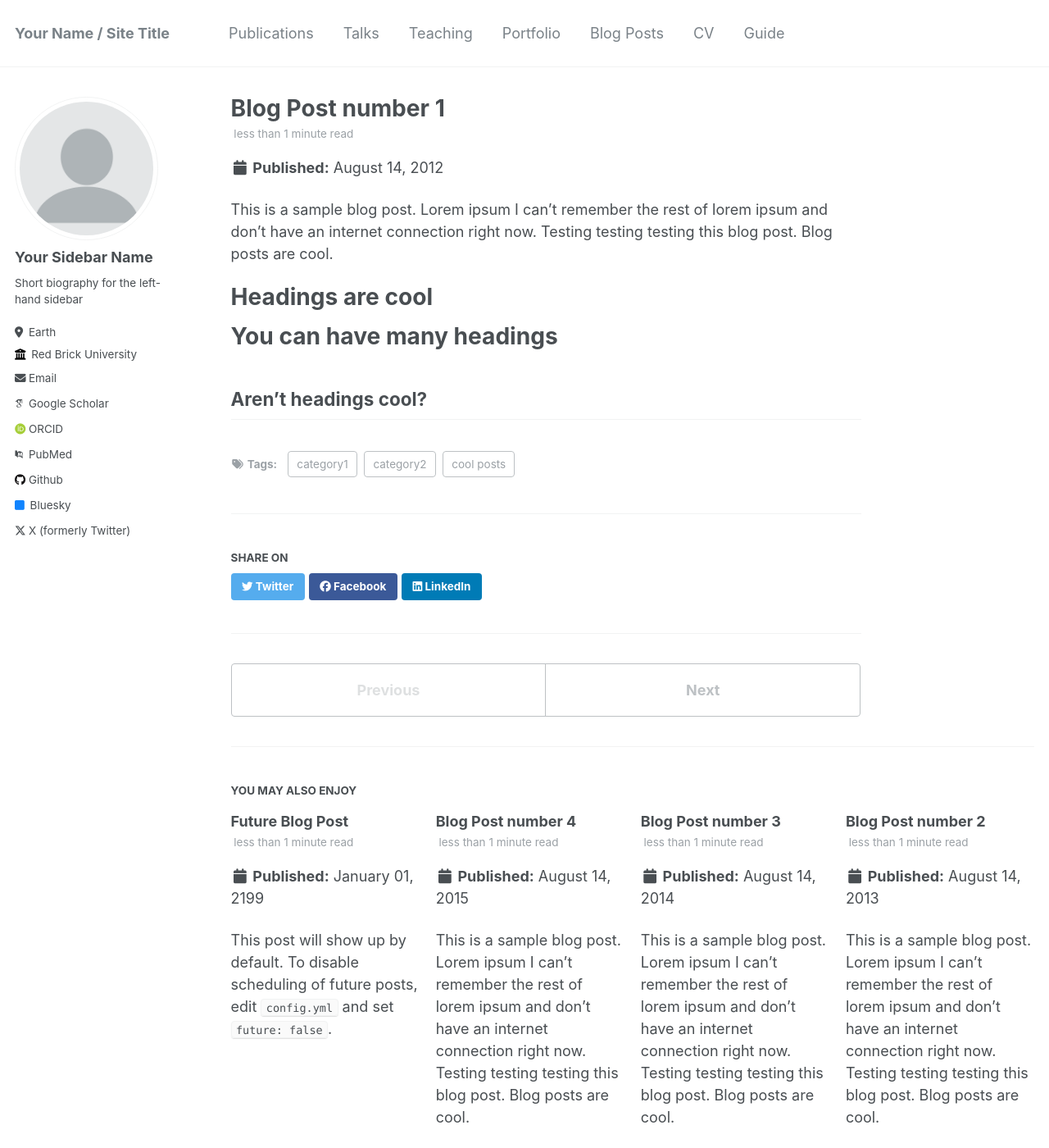
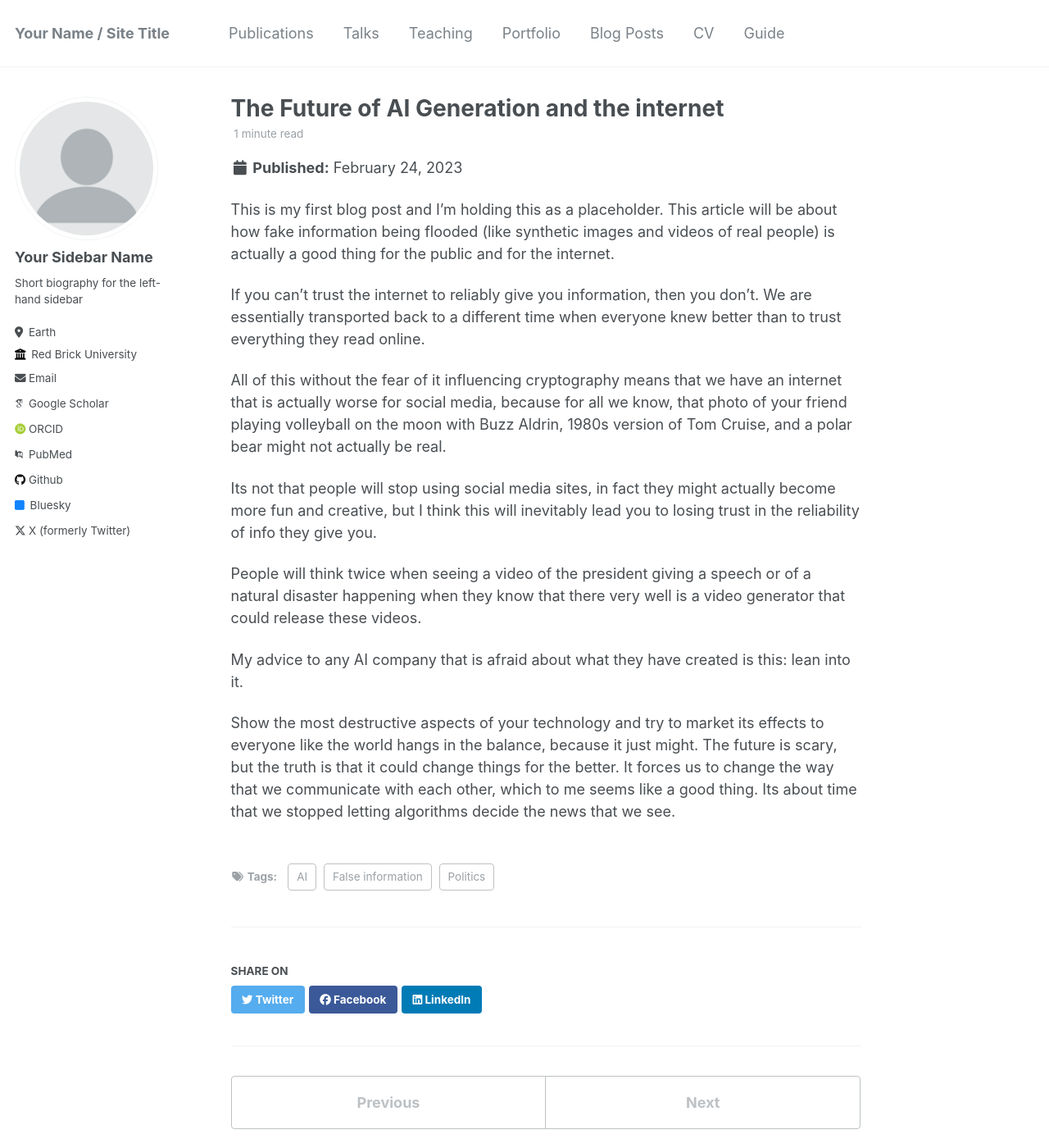
Before and after one commit to mhrrs/mhrrs.github.io, a Jekyll site: the page built from _posts/2012-08-14-blog-post-1.md, in a window 1280 px wide and 1400 px high. Shown: the whole window at 82% size. Built offline with Jekyll 4.4.1, drawn with Linux system fonts in a browser that asks for light colours; some web fonts are replaced.

Commit message:
Update 2012-08-14-blog-post-1.md

```diff
--- a/_posts/2012-08-14-blog-post-1.md
+++ b/_posts/2012-08-14-blog-post-1.md
@@ -1,20 +1,23 @@
 ---
-title: 'Blog Post number 1'
-date: 2012-08-14
-permalink: /posts/2012/08/blog-post-1/
+title: 'The Future of AI Generation and the internet'
+date: 2023-02-24
+permalink: /posts/2023/02/blog-post-1/
 tags:
-  - cool posts
-  - category1
-  - category2
+  - False information
+  - AI
+  - Politics
 ---
 
-This is a sample blog post. Lorem ipsum I can't remember the rest of lorem ipsum and don't have an internet connection right now. Testing testing testing this blog post. Blog posts are cool.
+This is my first blog post and I'm holding this as a placeholder. This article will be about how fake information being flooded (like synthetic images and videos of real people) is actually a good thing for the public and for the internet.
 
-Headings are cool
-======
+If you can't trust the internet to reliably give you information, then you don't. We are essentially transported back to a different time when everyone knew better than to trust everything they read online.
 
-You can have many headings
-======
+All of this without the fear of it influencing cryptography means that we have an internet that is actually worse for social media, because for all we know, that photo of your friend playing volleyball on the moon with Buzz Aldrin, 1980s version of Tom Cruise, and a polar bear might not actually be real.
 
-Aren't headings cool?
-------
+Its not that people will stop using social media sites, in fact they might actually become more fun and creative, but I think this will inevitably lead you to losing trust in the reliability of info they give you.
+
+People will think twice when seeing a video of the president giving a speech or of a natural disaster happening when they know that there very well is a video generator that could release these videos.
+
+My advice to any AI company that is afraid about what they have created is this: lean into it.
+
+Show the most destructive aspects of your technology and try to market its effects to everyone like the world hangs in the balance, because it just might. The future is scary, but the truth is that it could change things for the better. It forces us to change the way that we communicate with each other, which to me seems like a good thing. Its about time that we stopped letting algorithms decide the news that we see.
```
